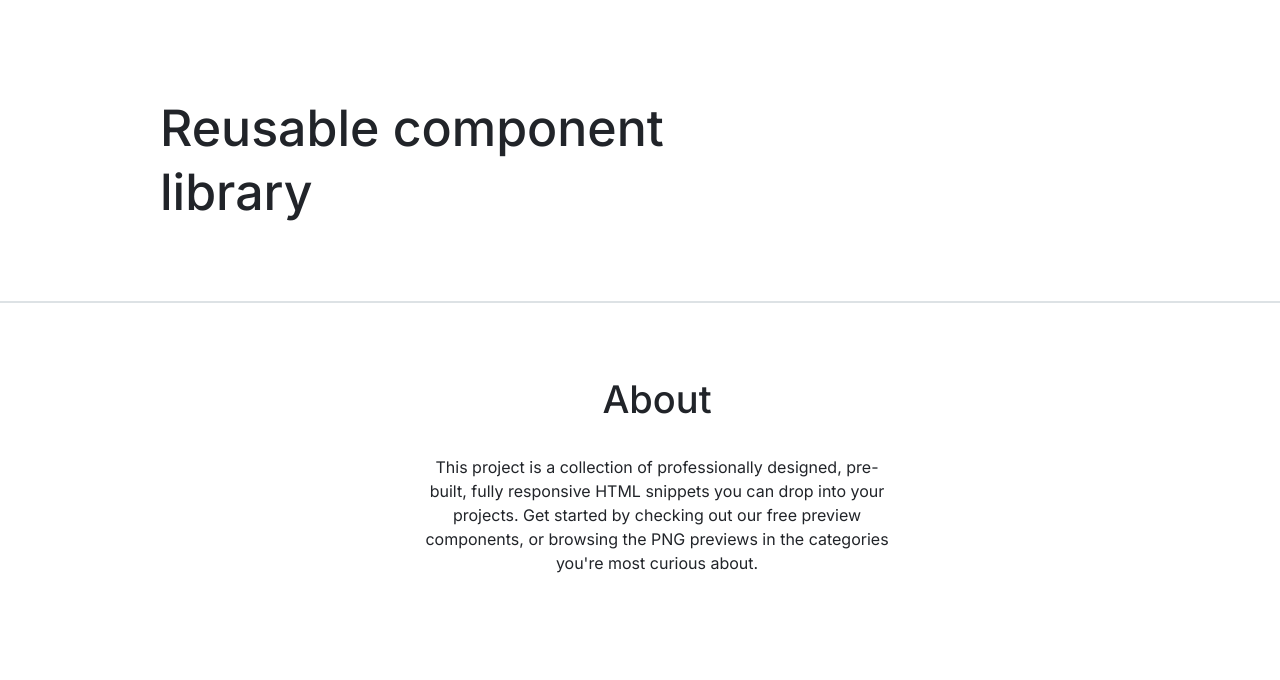
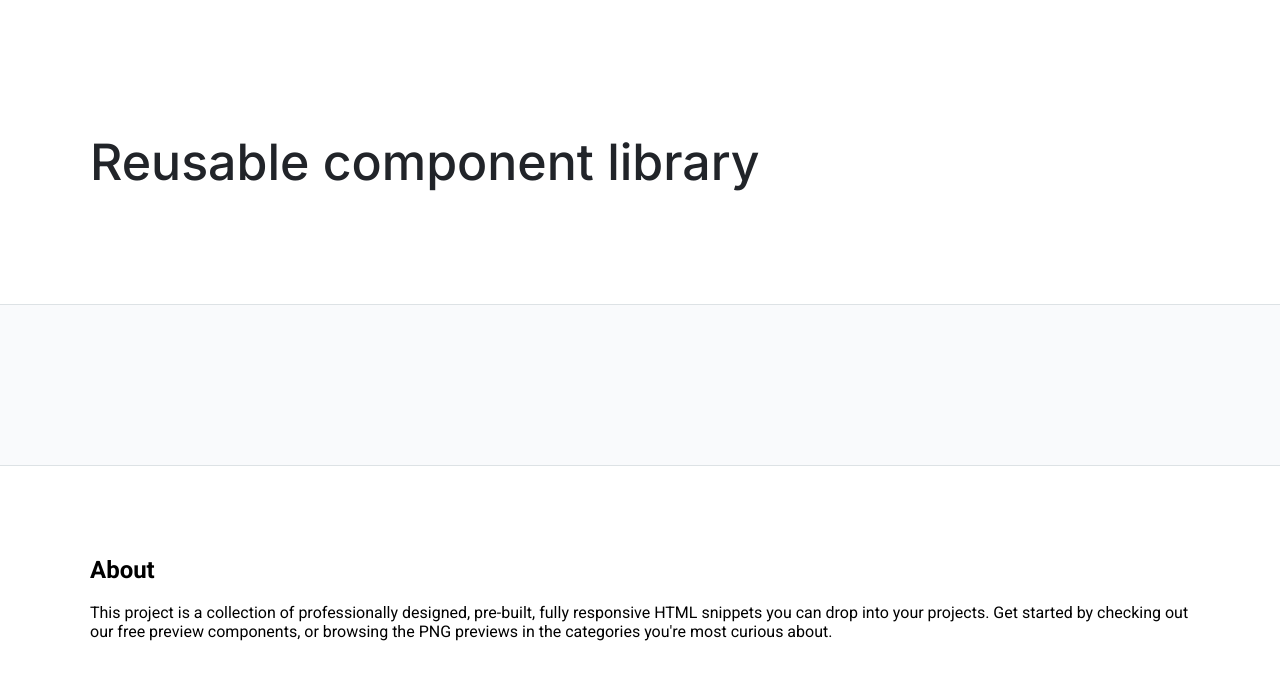
Before and after one commit to js-tasks-ru/htmlcss-20220811_exisego, a website: page index.html in a window 1280 px wide. Drawn offline with Linux system fonts and the light colour scheme.

Commit message:
Working on home page updates

```diff
--- a/assets/css/main.css
+++ b/assets/css/main.css
@@ -3,6 +3,7 @@
 @import '../../components/header/header.css';
 @import '../../components/preview/preview.css';
 @import '../../components/footer/footer.css';
+@import '../../components/container/container.css';
 
 :root {
     --white: #ffffff;
--- /dev/null
+++ b/components/container/container.css
@@ -0,0 +1,4 @@
+.container {
+    max-width: 1100px;
+    margin: 0 auto;
+}
--- a/components/footer/footer.css
+++ b/components/footer/footer.css
@@ -1,23 +1,8 @@
 .footer {
-    padding-bottom: 136px;
-    padding-left: 417px;
-    padding-right: 383px;
-    text-align: center;
+    padding: 71px 0 136px;
+    background-color: var(--white);
 }
 
 .footer__title {
-    margin: 0;
-    padding-top: 72px;
-    padding-bottom: 32px;
-    font-size: 38px;
-    font-weight: 500;
-    line-height: 48px;
+
 }
-
-.footer__text {
-    margin: 0;
-    max-width: 640px;
-    font-size: 16px;
-    font-weight: 400;
-    line-height: 24px;
-}
--- a/components/header/header.css
+++ b/components/header/header.css
@@ -1,15 +1,13 @@
-.header, .footer {
-    font-family: 'Inter', sans-serif;
-    color: var(--black)
-}
-
 .header {
-    padding: 96px 610px 77px 160px;
+    padding: 96px 0 77px;
+    background-color: var(--white);
 }
 
 .header__title {
-    margin: 0;
+    font-family: 'Inter', sans-serif;
+    font-style: normal;
     font-weight: 500;
     font-size: 50px;
     line-height: 64px;
+    color: var(--black);
 }
--- a/components/preview/preview.css
+++ b/components/preview/preview.css
@@ -1,5 +1,6 @@
 .preview {
     border-top: 1px solid var(--grey-2);
     border-bottom: 1px solid var(--grey-2);
+    padding: 68px 0 92px;
     background-color: var(--grey-5);
 }
--- a/index.html
+++ b/index.html
@@ -2,29 +2,37 @@
 <!-- Главная страница -->
 <html lang="ru">
 <head>
+    <link rel="stylesheet" href="./assets/css/normalize.css">
     <link rel="stylesheet" href="./assets/css/main.css">
-    <link rel="stylesheet" href="./assets/css/normalize.css">
     <title>Reusable components</title>
 </head>
-<body class="page">
+<body>
+<div class="page">
     <header class="header">
+        <div class="container">
             <h1 class="header__title">
                 Reusable component library
             </h1>
+        </div>
     </header>
 
     <main class="preview">
+        <div class="container"></div>
     </main>
 
     <footer class="footer">
+        <div class="container">
             <h2 class="footer__title">
                 About
             </h2>
             <p class="footer__text">
                 This project is a collection of professionally designed, pre-built, fully responsive HTML
-        snippets you can drop into your projects. Get started by checking out our free preview components, or browsing
+                snippets you can drop into your projects. Get started by checking out our free preview components, or
+                browsing
                 the PNG previews in the categories you're most curious about.
             </p>
+        </div>
     </footer>
+</div>
 </body>
 </html>
```
Lines whose indentation alone changed are shown as unchanged.
